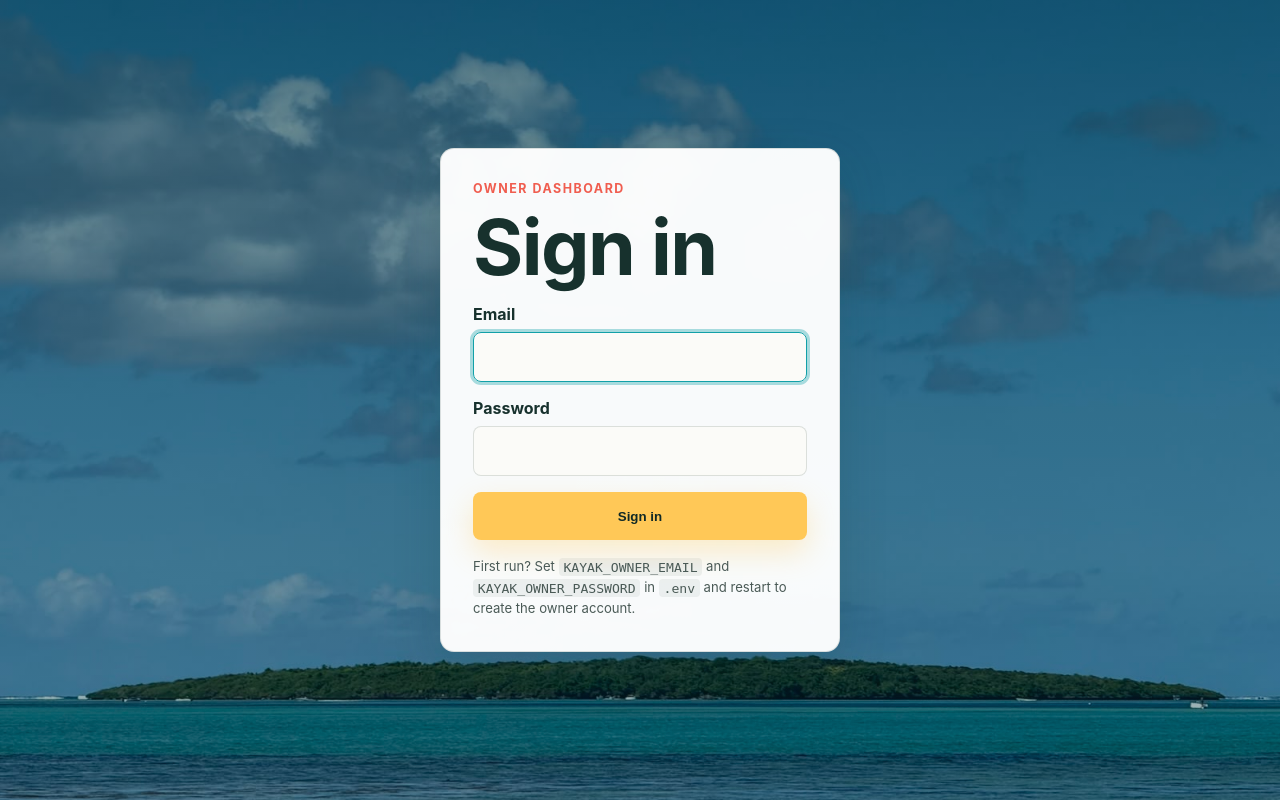
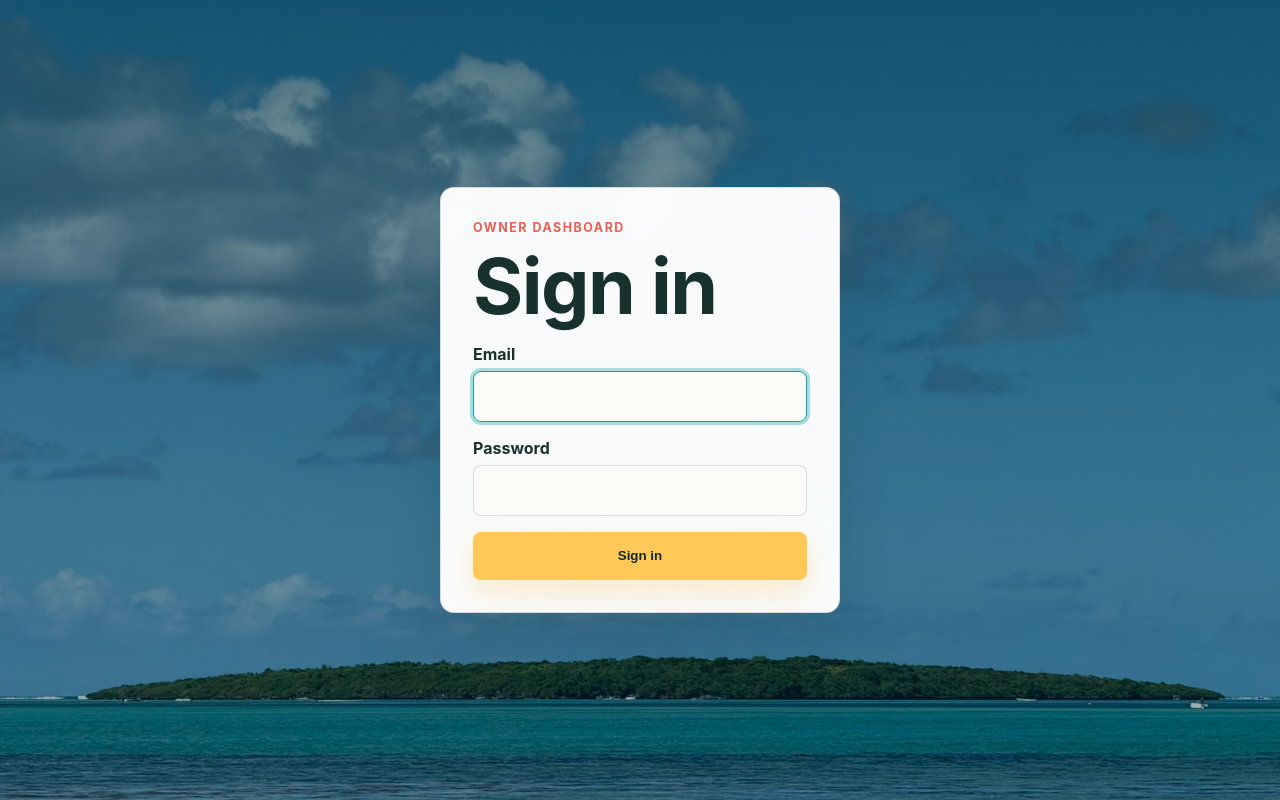
Before and after one commit to Hewish8/rental-platform, a Flask app: page /admin/login in a window 1280 px wide. Run offline with Flask 3, Linux system fonts and the light colour scheme; data that the repository does not hold is empty; parts of the project's set-up code (start-up, migrations or seed data) failed here and were passed over.

Commit message:
Remove setup hint from the admin login page
The public login page named the environment variables used to create the
owner account. That is setup detail for the operator, not for visitors.

Co-Authored-By: Claude Opus 5.5 (1M context) <noreply@anthropic.com>

```diff
--- a/static/styles.css
+++ b/static/styles.css
@@ -1738,19 +1738,6 @@ dd,
   margin-top: var(--space-4);
 }
 
-.login-hint {
-  margin: var(--space-4) 0 0;
-  color: var(--muted);
-  font-size: 0.82rem;
-  line-height: 1.6;
-}
-
-.login-hint code {
-  background: rgba(23, 49, 45, 0.06);
-  padding: 0.1rem 0.3rem;
-  border-radius: 4px;
-}
-
 .admin-actions-inline {
   display: flex;
   gap: var(--space-2);
--- a/templates/login.html
+++ b/templates/login.html
@@ -22,7 +22,6 @@
         </label>
         <button class="button primary" type="submit">Sign in</button>
       </form>
-      <p class="login-hint">First run? Set <code>KAYAK_OWNER_EMAIL</code> and <code>KAYAK_OWNER_PASSWORD</code> in <code>.env</code> and restart to create the owner account.</p>
     </section>
   </main>
 {% endblock %}
```
